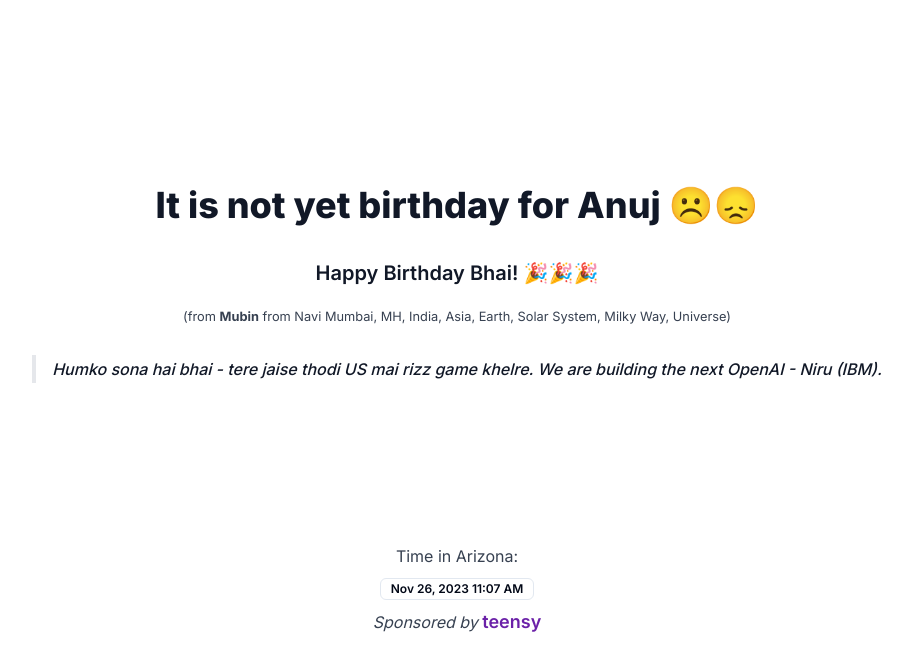
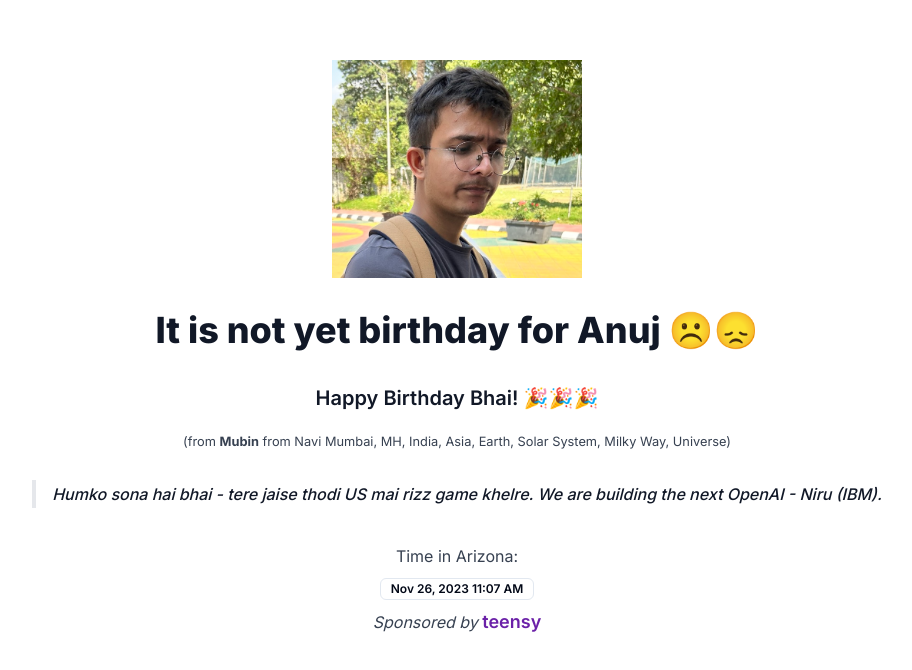
Before and after one commit to shiroyasha9/anuj-bday, a Next.js app: page / in a window 1280 px wide. Shown: the part 116-786 px from the top of the page, without its empty margins (183-1095 px from the left). Built offline with nearby package versions, Linux system fonts and the light colour scheme.

Commit message:
Add images and update page layout

```diff
--- a/src/app/page.tsx
+++ b/src/app/page.tsx
@@ -3,6 +3,7 @@
 import timezone from "dayjs/plugin/timezone";
 import { Badge } from "@/components/ui/badge";
 import Link from "next/link";
+import Image from "next/image";
 
 dayjs.extend(utc);
 dayjs.extend(timezone);
@@ -16,8 +17,15 @@
 
   const is27th = arizonaTime.date() === 27;
   return (
-    <div className="h-screen flex items-center justify-center flex-col relative p-4">
+    <div className="h-screen flex items-center justify-center flex-col relative px-4">
       <div className="prose text-center max-w-none">
+        <Image
+          src={is27th ? "/happy.jpg" : "/sad.jpeg"}
+          width={250}
+          height={200}
+          className="mx-auto"
+          alt="Anuj Photo"
+        />
         <h1>
           {is27th
             ? "Lesssgoo it's birthday for Anuj too! 🥳🎉"
```
Also changed, not shown: public/happy.jpg (added), public/sad.jpeg (added).
